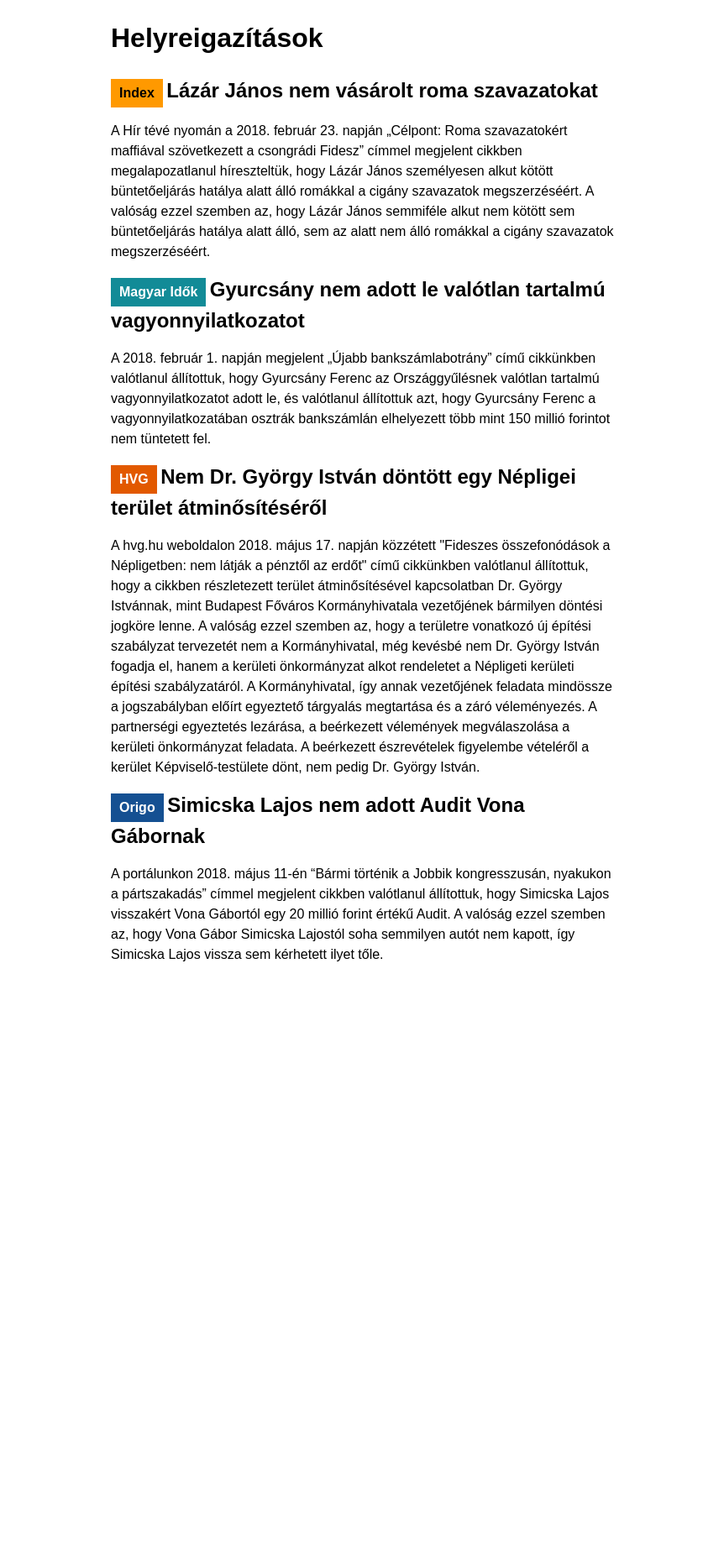
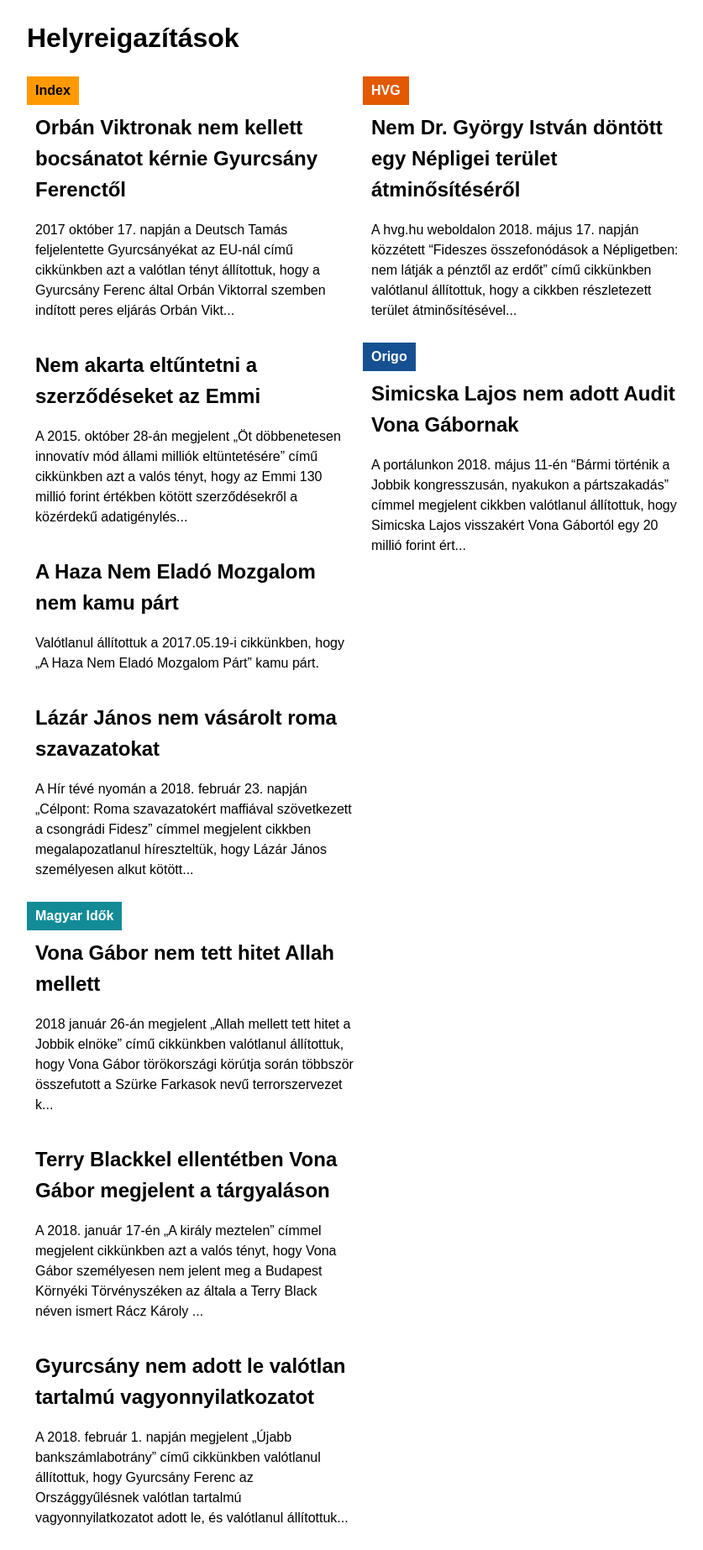
Before and after one commit to andormade/helyreigazitasok, a Jekyll site: the page built from index.html, in a window 1280 px wide. Shown: the whole page at 84% size, without its empty margins (208-1045 px from the left). Built offline with Jekyll 4.4.1, drawn with Linux system fonts in a browser that asks for light colours; the list of posts is cut into pages by our own code; before the commit the page ends 1165 px from its top, so only the background shows below that.

Commit message:
update design

```diff
--- a/_config.yml
+++ b/_config.yml
@@ -14,6 +14,8 @@ collections:
   index-hu:
     output: true
   origo:
+    output: true
+  hvg:
     output: true
 defaults:
   - scope:
@@ -34,3 +36,9 @@ defaults:
     values:
       layout: correction
       origin: "az Origón"
+  - scope:
+      path: ""
+      type: hvg
+    values:
+      layout: correction
+      origin: "a HVG-n"
--- /dev/null
+++ b/_includes/correction.liquid
@@ -0,0 +1,4 @@
+<div class="correction">
+	<a href="{{ include.correction.url }}"><h2>{{include.correction.title}}</h2></a>
+	{{ include.correction.content | truncate: 220 }}
+</div>
--- a/_sass/_layout.scss
+++ b/_sass/_layout.scss
@@ -6,13 +6,26 @@ body {
 }
 
 .wrapper {
-    max-width: 600px;
+    max-width: 800px;
+    width: 80%;
     margin: 0 auto;
 }
 
-h2 {
+h2, a {
     line-height: 34px;
     margin: 0;
     padding: 0;
     display: inline;
+    text-decoration: none;
+    color: #000000;
 }
+
+.column {
+    display: block;
+    float: left;
+    width: 50%;
+}
+
+.correction {
+    padding: 10px;
+}
--- a/index.html
+++ b/index.html
@@ -3,38 +3,28 @@ layout: default
 ---
 
 <div class="landing">
+
+	<div class="column">
 	<span class="index-hu">Index</span>
-	<h2>Lázár János nem vásárolt roma szavazatokat</h2>
-	<p>A Hír tévé nyomán a 2018. február 23. napján „Célpont: Roma szavazatokért maffiával szövetkezett a csongrádi Fidesz” címmel
-		megjelent cikkben megalapozatlanul híreszteltük, hogy Lázár János személyesen alkut kötött büntetőeljárás hatálya alatt
-		álló romákkal a cigány szavazatok megszerzéséért. A valóság ezzel szemben az, hogy Lázár János semmiféle alkut nem kötött
-		sem büntetőeljárás hatálya alatt álló, sem az alatt nem álló romákkal a cigány szavazatok megszerzéséért.</p>
+	{% for correction in site.index-hu %}
+		{% include correction.liquid correction=correction %}
+	{% endfor %}
 
 	<span class="magyar-idok">Magyar Idők</span>
-	<h2>Gyurcsány nem adott le valótlan tartalmú vagyonnyilatkozatot</h2>
-	<p>A 2018. február 1. napján megjelent „Újabb bankszámlabotrány” című cikkünkben valótlanul állítottuk, hogy Gyurcsány Ferenc
-		az Országgyűlésnek valótlan tartalmú vagyonnyilatkozatot adott le, és valótlanul állítottuk azt, hogy Gyurcsány Ferenc
-		a vagyonnyilatkozatában osztrák bankszámlán elhelyezett több mint 150 millió forintot nem tüntetett fel.</p>
-
+	{% for correction in site.magyar-idok %}
+		{% include correction.liquid correction=correction %}
+	{% endfor %}
+</div>
+<div class="column">
 	<span class="hvg">HVG</span>
-
-	<h2>Nem Dr. György István döntött egy Népligei terület átminősítéséről</h2>
-
-	<p>A hvg.hu weboldalon 2018. május 17. napján közzétett "Fideszes összefonódások a Népligetben: nem látják a pénztől az erdőt"
-		című cikkünkben valótlanul állítottuk, hogy a cikkben részletezett terület átminősítésével kapcsolatban Dr. György Istvánnak,
-		mint Budapest Főváros Kormányhivatala vezetőjének bármilyen döntési jogköre lenne. A valóság ezzel szemben az, hogy a területre
-		vonatkozó új építési szabályzat tervezetét nem a Kormányhivatal, még kevésbé nem Dr. György István fogadja el, hanem a
-		kerületi önkormányzat alkot rendeletet a Népligeti kerületi építési szabályzatáról. A Kormányhivatal, így annak vezetőjének
-		feladata mindössze a jogszabályban előírt egyeztető tárgyalás megtartása és a záró véleményezés. A partnerségi egyeztetés
-		lezárása, a beérkezett vélemények megválaszolása a kerületi önkormányzat feladata. A beérkezett észrevételek figyelembe
-		vételéről a kerület Képviselő-testülete dönt, nem pedig Dr. György István.</p>
+	{% for correction in site.hvg %}
+		{% include correction.liquid correction=correction %}
+	{% endfor %}
 
 	<span class="origo">Origo</span>
-
-	<h2>Simicska Lajos nem adott Audit Vona Gábornak</h2>
-	<p>A portálunkon 2018. május 11-én “Bármi történik a Jobbik kongresszusán, nyakukon a pártszakadás” címmel megjelent cikkben
-		valótlanul állítottuk, hogy Simicska Lajos visszakért Vona Gábortól egy 20 millió forint értékű Audit. A valóság ezzel
-		szemben az, hogy Vona Gábor Simicska Lajostól soha semmilyen autót nem kapott, így Simicska Lajos vissza sem kérhetett
-		ilyet tőle.</p>
+	{% for correction in site.origo %}
+		{% include correction.liquid correction=correction %}
+	{% endfor %}
+</div>
 
 </div>
```
